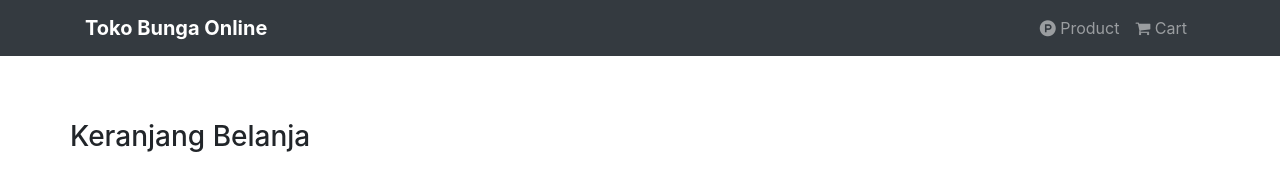
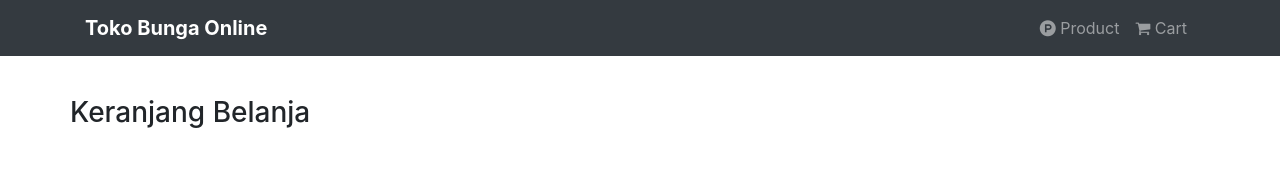
Before and after one commit to mawanirwansyah/sesi1---Local-Storage, a plain HTML site: page cart.html in a window 1280 px wide. Drawn offline with nearby package versions, Linux system fonts and the light colour scheme.

Commit message:
revisi4 sesi1

```diff
--- a/cart.html
+++ b/cart.html
@@ -38,7 +38,7 @@
 <div class="container">
     <div class="row my-4">
      &nbsp;
-    </div><br><br>
+    </div><br>
 
 <div class="row"><h3>Keranjang Belanja</h3></div><br>
 <!-- Content Row 1 -->
```
Also changed, not shown: index.html (+1 -1 lines).
